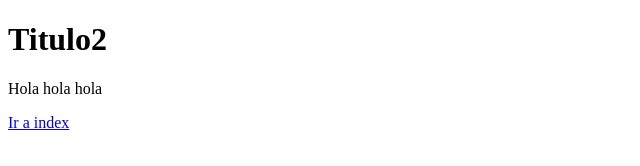
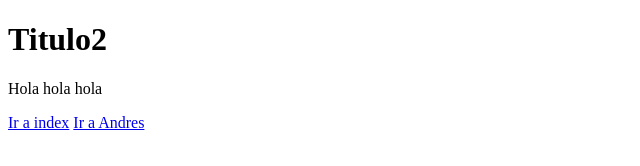
Before and after one commit to Etznab03/Gitrecap, a plain HTML site: page naomi.html in a window 1280 px wide. Shown: the full height of the page, 0-640 px from the left. Drawn offline with Linux system fonts and the light colour scheme.

Commit message:
segundo commit

```diff
--- a/naomi.html
+++ b/naomi.html
@@ -11,6 +11,8 @@
     <p>Hola hola hola</p>
 
     <a href="index.html">Ir a index</a>
+    <a href="andres.html">Ir a Andres</a>
+
 
 
 </body>
```
Also changed, not shown: andres.html (+2 -0 lines).
